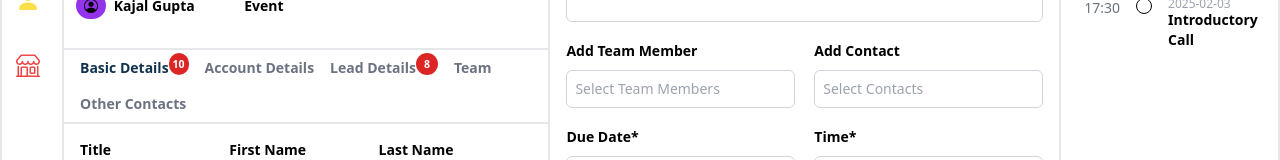
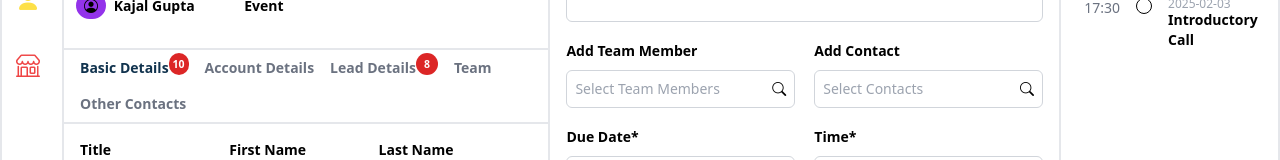
Before and after one commit to thedivyapawar/expound-technivo-dashboard, a React (Vite) app: page /lead in a window 1280 px wide. Shown: the part 364-524 px from the top of the page. Built offline with nearby package versions, Linux system fonts and the light colour scheme.

Commit message:
CustomerActivity Compenent modified

```diff
--- a/src/components/Lead/CustomerActivityInfo.jsx
+++ b/src/components/Lead/CustomerActivityInfo.jsx
@@ -91,6 +91,7 @@ function CustomerActivityInfo(){
                             <div className="flex flex-wrap justify-between my-2">
                                 <div className="w-[48%]">
                                 <label htmlFor="teamMember" className="font-bold text-sm">Add Team Member</label>
+                                <div className="w-full flex justify-between border border-gray-300 text-sm p-2 rounded-md my-2 ">
                                 <input
                                     type="text"
                                     id="teamMember"
@@ -98,12 +99,15 @@ function CustomerActivityInfo(){
                                     value={formData.teamMember}
                                     onChange={handleChange}
                                     placeholder="Select Team Members"
-                                    className="w-full border border-gray-300 text-sm p-2 rounded-md my-2 focus:outline-none"
+                                    className="w-full focus:outline-none"
                                 />
+                                 <i className="bi bi-search"></i>
+                                 </div>
                                 </div>
 
                                 <div className="w-[48%]">
                                 <label htmlFor="contact" className="font-bold text-sm">Add Contact</label>
+                                <div className="w-full flex justify-between border border-gray-300 text-sm p-2 rounded-md my-2 ">
                                 <input
                                     type="text"
                                     id="contact"
@@ -111,8 +115,10 @@ function CustomerActivityInfo(){
                                     value={formData.contact}
                                     onChange={handleChange}
                                     placeholder="Select Contacts"
-                                    className="w-full border border-gray-300 text-sm p-2 rounded-md my-2 focus:outline-none"
+                                    className="w-full focus:outline-none"
                                 />
+                                <i className="bi bi-search"></i>
+                                </div>
                                 </div>
                             </div>
 
```
